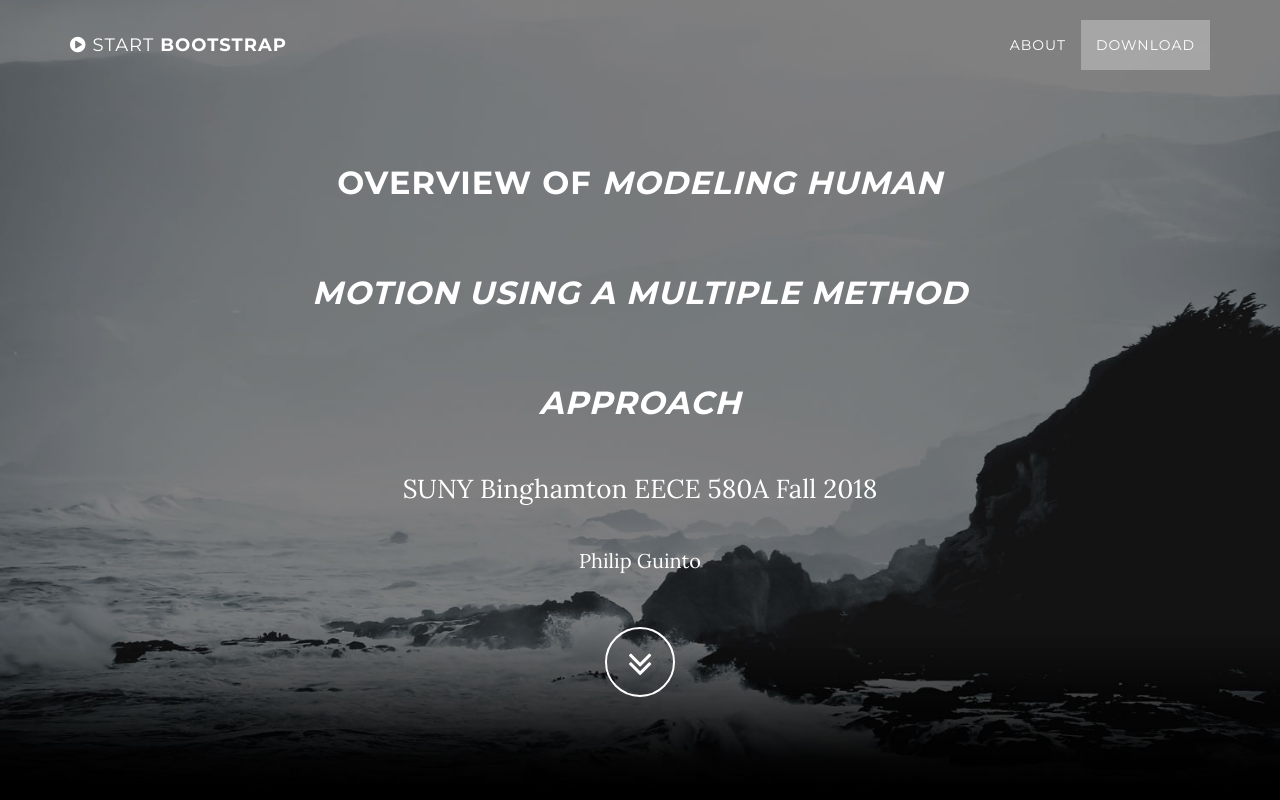
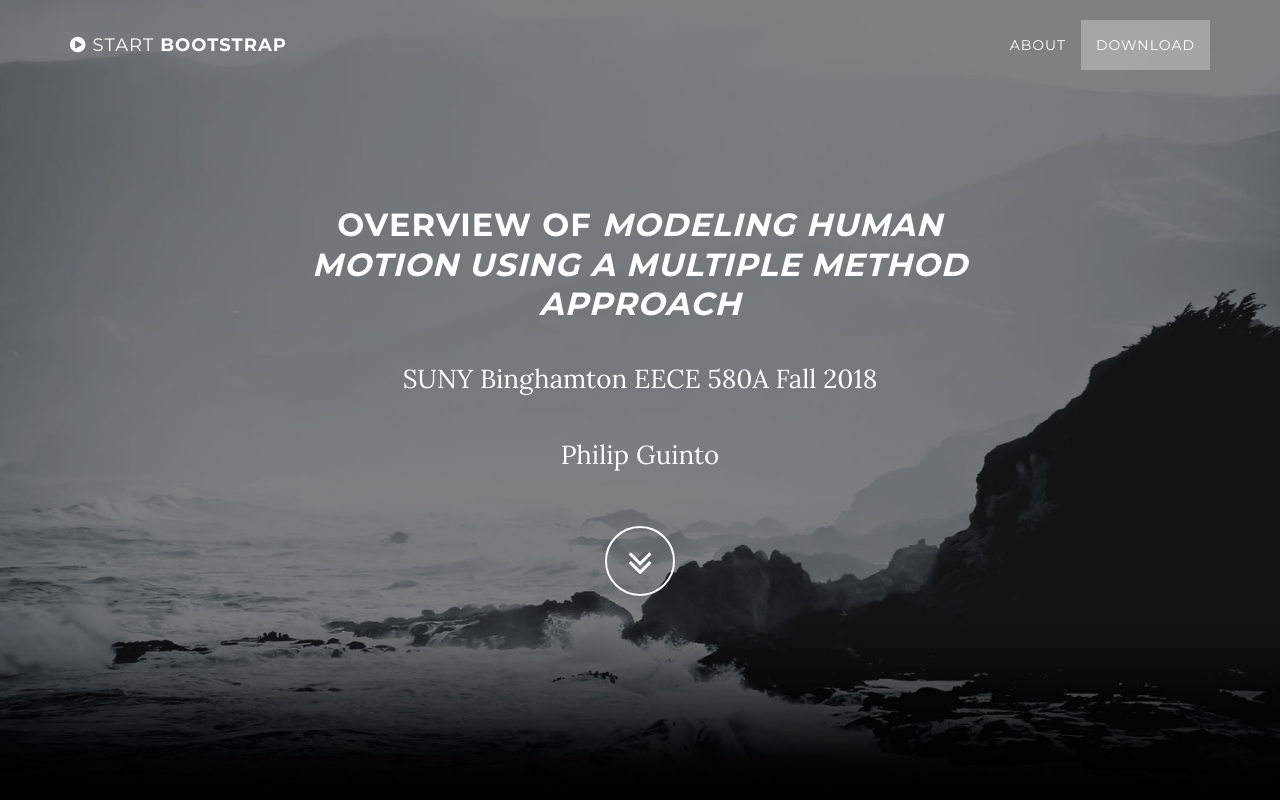
Before and after one commit to pguinto1/pguinto1.github.io, a website: page index.html in a window 1280 px wide. Shown: the top 800 px of the page. Drawn offline with nearby package versions, Linux system fonts and the light colour scheme; some packages are replaced by stand-ins of ours.

Commit message:
Update index.html

```diff
--- a/index.html
+++ b/index.html
@@ -71,9 +71,9 @@
             <div class="container">
                 <div class="row">
                     <div class="col-md-8 col-md-offset-2">
-                        <h1 class="brand-heading"><font size = "6">Overview of <i>Modeling Human Motion Using a Multiple Method Approach</i><font></h1>
+                        <h1><font size = "6">Overview of <i>Modeling Human Motion Using a Multiple Method Approach</i><font></h1>
                         <p class="intro-text">SUNY Binghamton EECE 580A Fall 2018</p>
-                        <p> Philip Guinto </p>
+                        <p class="intro-text"> Philip Guinto </p>
                         <a href="#about" class="btn btn-circle page-scroll">
                             <i class="fa fa-angle-double-down animated"></i>
                         </a>
```
